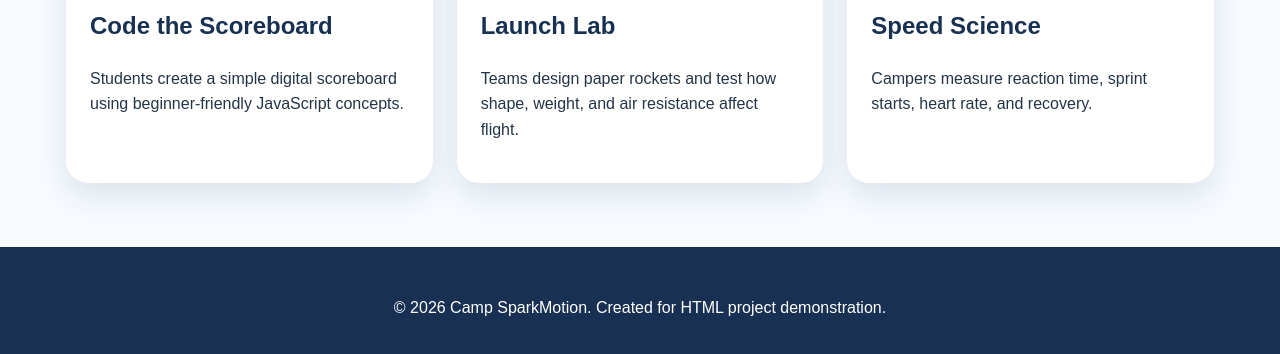
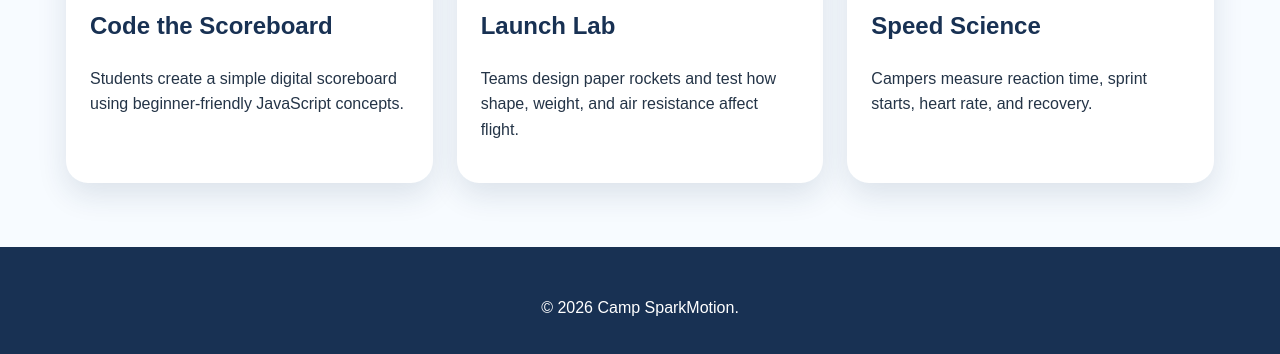
Before and after one commit to madzgirl30/sports-summer-camp, a plain HTML site: page programs.html in a window 1280 px wide. Shown: the part 702-1056 px from the top of the page. Drawn offline with Linux system fonts and the light colour scheme.

Commit message:
Update footer text in programs.html
Removed the phrase 'Created for HTML project demonstration.' from the footer.

```diff
--- a/programs.html
+++ b/programs.html
@@ -19,6 +19,6 @@
     <article class="program-card"><span>🏃</span><h2>Speed Science</h2><p>Campers measure reaction time, sprint starts, heart rate, and recovery.</p></article>
   </section>
 </main>
-<footer class="site-footer"><p>&copy; 2026 Camp SparkMotion. Created for HTML project demonstration.</p></footer><script src="js/main.js"></script>
+<footer class="site-footer"><p>&copy; 2026 Camp SparkMotion. </p></footer><script src="js/main.js"></script>
 </body>
 </html>
```
